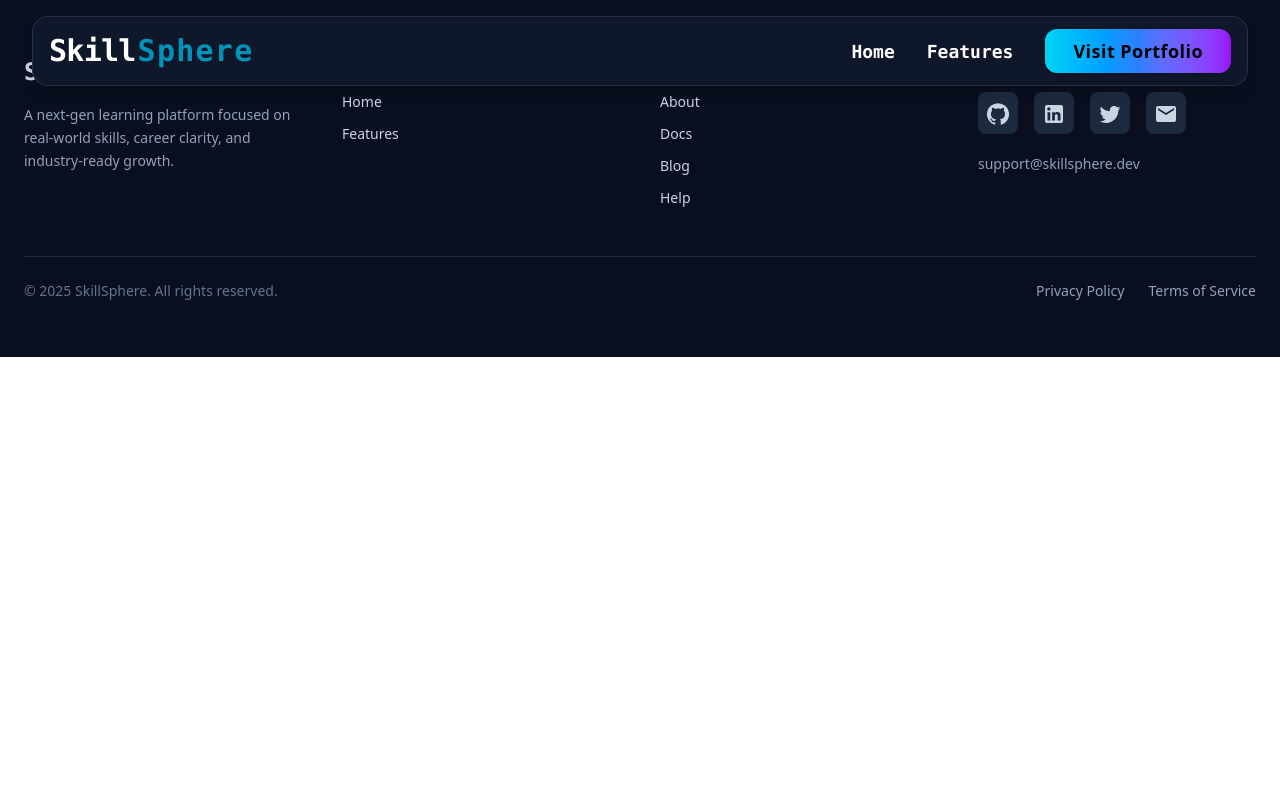
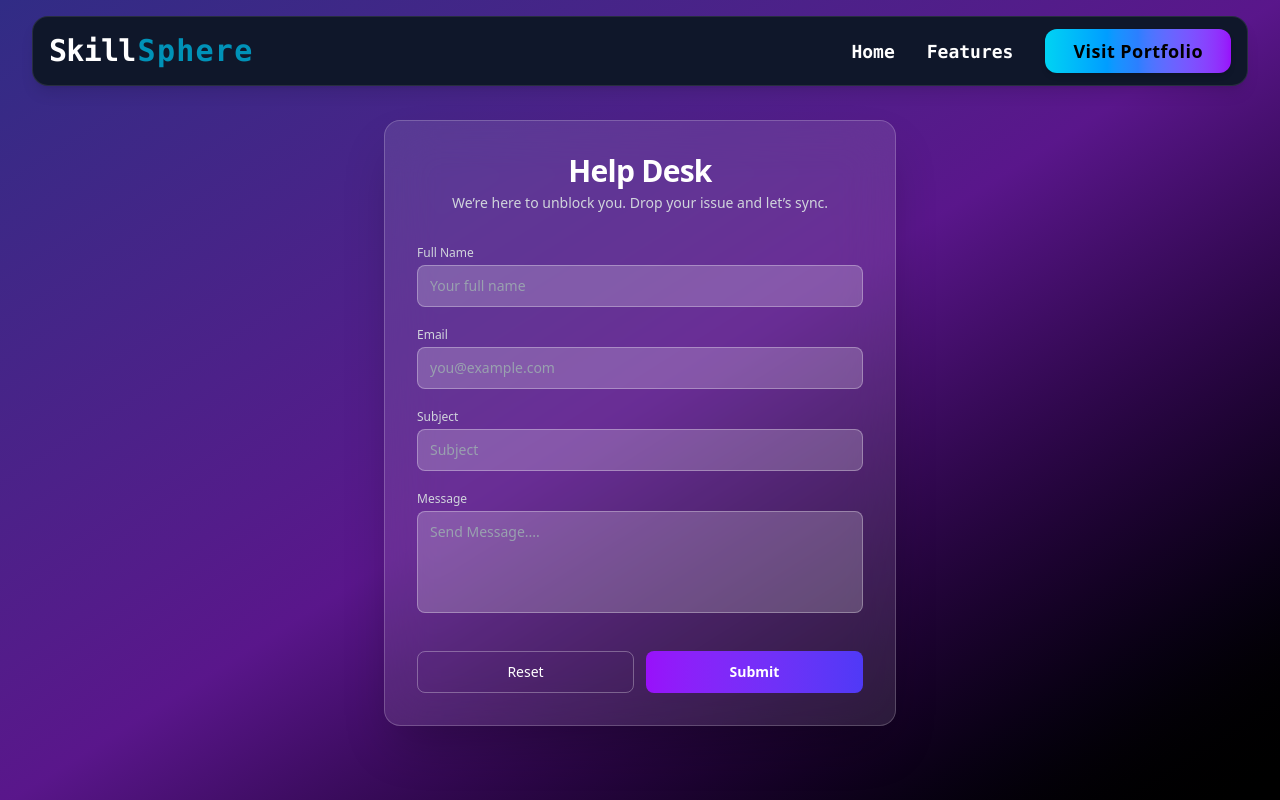
Before and after one commit to raushan-sinha/skills-sphere, a React (Vite) app: page /help in a window 1280 px wide. Shown: the top 800 px of the page. Built offline with nearby package versions, Linux system fonts and the light colour scheme.

Commit message:
Replaced a Component & Added new Component

```diff
--- a/src/App.jsx
+++ b/src/App.jsx
@@ -5,6 +5,7 @@ import Home from "./pages/Home/Home";
 import About from "./pages/About/About";
 import Features from "./pages/Features/Features";
 import ScrollToTop from "./components/common/ScrollToTop";
+import Help from "./pages/Help/Help";
 
 const App = () => {
     return (
@@ -15,8 +16,10 @@ const App = () => {
 
             <Routes>
                 <Route path="/" element={<Home />} />
+                <Route path="/features" element={<Features />} />
+                {/* Footer Links */}
                 <Route path="/about" element={<About />} />
-                    <Route path="/features" element={<Features />} />
+                <Route path="/help" element={<Help />} />
             </Routes>
 
             <Footer />
```
Lines whose indentation alone changed are shown as unchanged.
